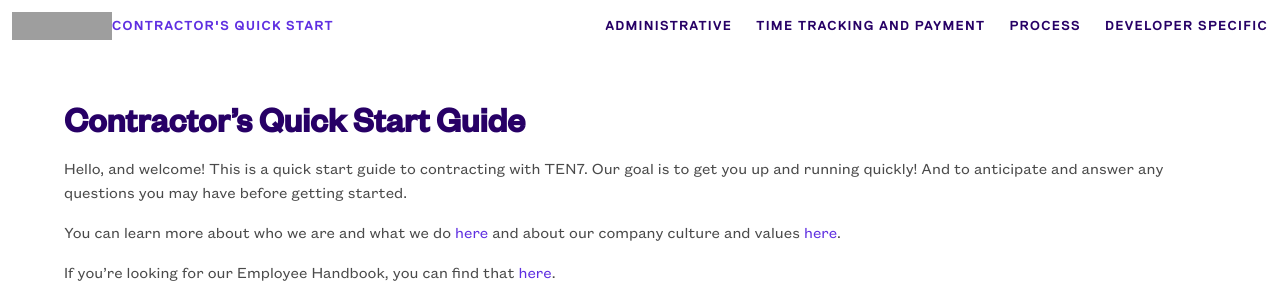
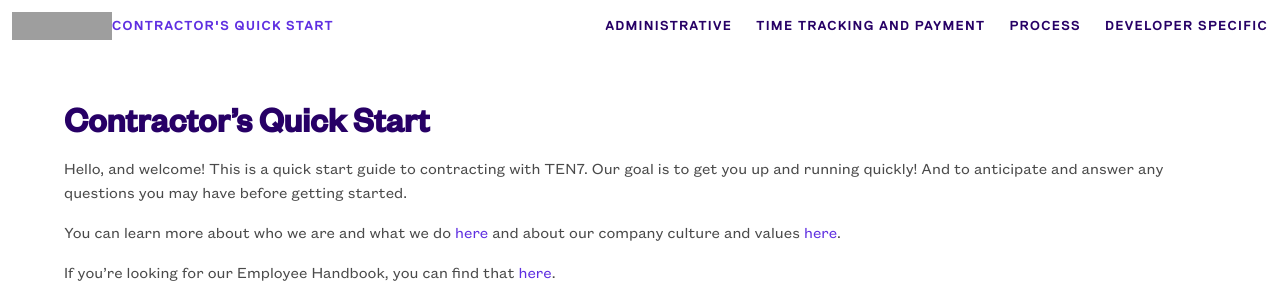
Before and after one commit to ten7/contractor.ten7.com, a Jekyll site: the page built from index.md, in a window 1280 px wide. Shown: the top 297 px of the page. Built offline with Jekyll 4.4.1, drawn with Linux system fonts in a browser that asks for light colours; some web fonts are replaced; grey boxes are pictures that could not be loaded.

Commit message:
Update index.md

```diff
--- a/index.md
+++ b/index.md
@@ -1,9 +1,9 @@
 ---
 layout: default
-title:  Contractor's - Quick Start Guide
+title:  Contractor's Quick Start
 ---
 
-# Contractor&rsquo;s Quick Start Guide
+# Contractor&rsquo;s Quick Start
 
 Hello, and welcome! This is a quick start guide to contracting with TEN7.  Our goal is to get you up and running quickly! And to anticipate and answer any questions you may have before getting started.
 
```
